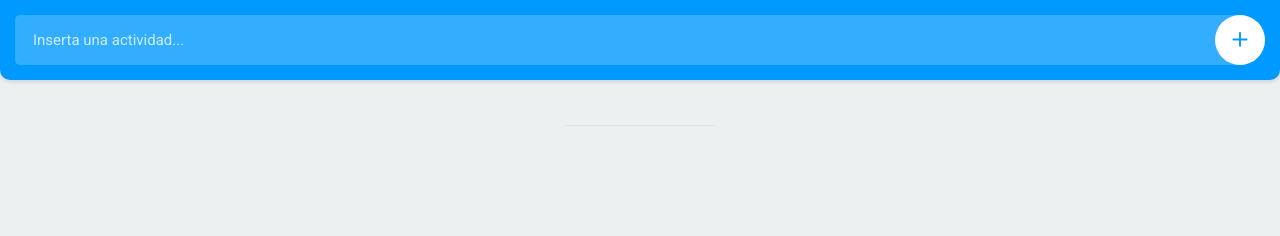
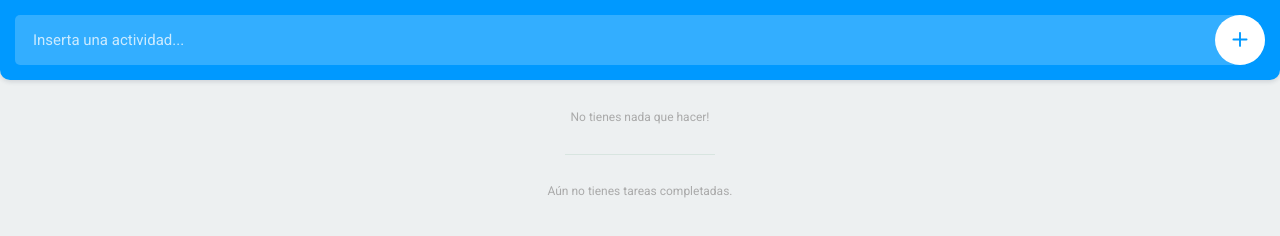
Before and after one commit to pferrervich/Todo-list, a plain HTML site: page index.html in a window 1280 px wide. Drawn offline with Linux system fonts and the light colour scheme.

Commit message:
Now shows messages if completed or not completed tasks

```diff
--- a/index.html
+++ b/index.html
@@ -23,13 +23,10 @@
 
     <div class="container">
       <!-- Uncompleted tasks -->
-      <ul class="todo" id="todo">
-
-      </ul>
+      <ul class="todo" id="todo"></ul>
 
       <!-- Completed tasks -->
-      <ul class="todo" id="completed">
-
+      <ul class="todo" id="completed"></ul>
     </div>
 
     <!-- JavaScript -->
--- a/resources/css/style.css
+++ b/resources/css/style.css
@@ -245,12 +245,12 @@ ul.todo#completed li .buttons button.complete svg .fill {
 }
 
 
-ul.todo#completed:not(:empty) {
+ul.todo#completed {
   position: relative;
   padding: 60px 0 0 0;
 }
 
-ul.todo#completed:not(:empty):before {
+ul.todo#completed:before {
   content: '';
   width:150px;
   height: 1px;
@@ -260,3 +260,21 @@ ul.todo#completed:not(:empty):before {
   left: 50%;
   margin: 0 0 0 -75px;
 }
+
+ul.todo#todo:after {
+  content: 'No tienes nada que hacer!';
+  margin: 15px 0 0 0;
+}
+
+ul.todo#completed:empty:after {
+  content: 'Aún no tienes tareas completadas.';
+}
+
+ul.todo#todo:empty:after,
+ul.todo#completed:empty:after {
+  width: 100%;
+  display: block;
+  text-align: center;
+  font-size: 12px;
+  color: #aaa;
+}
```
